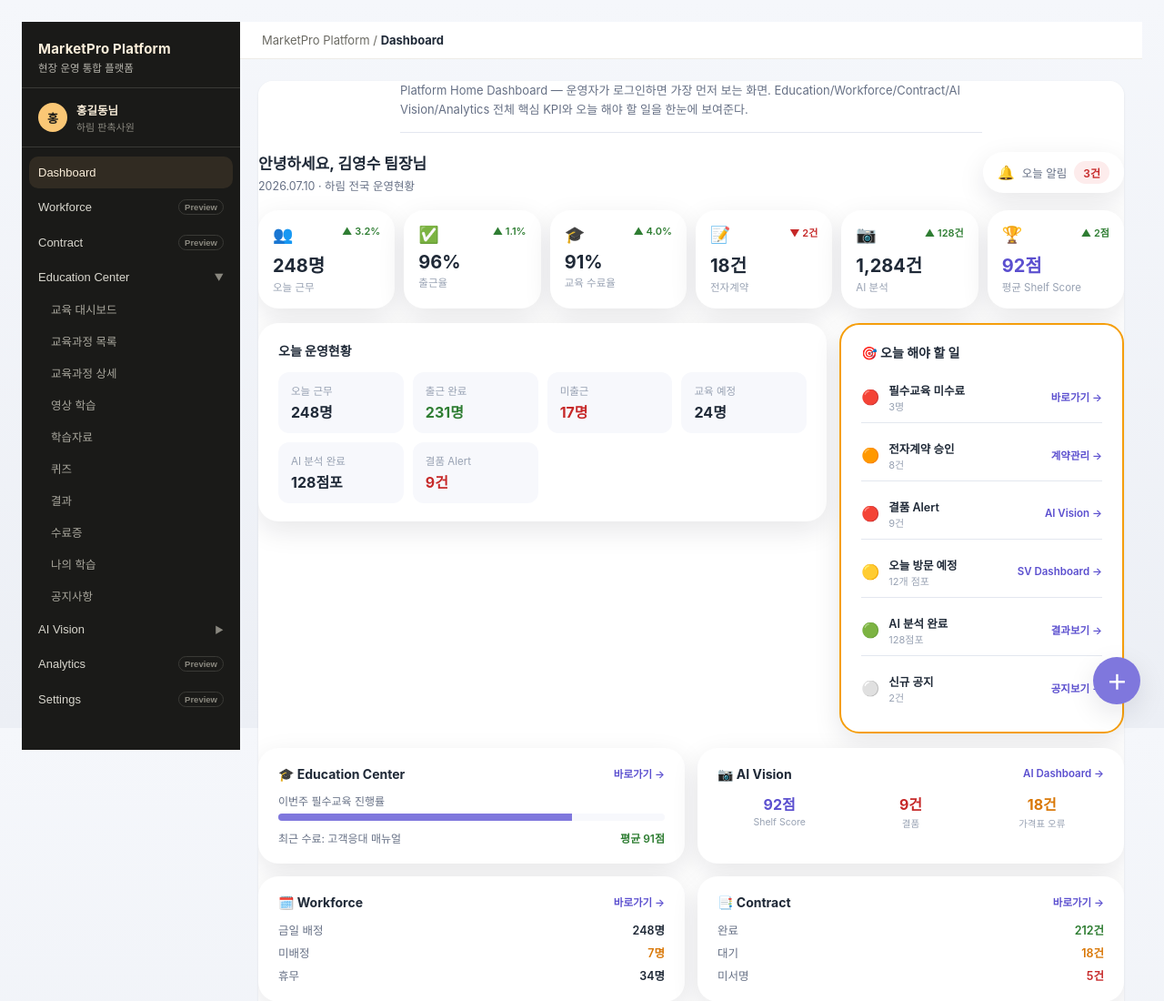
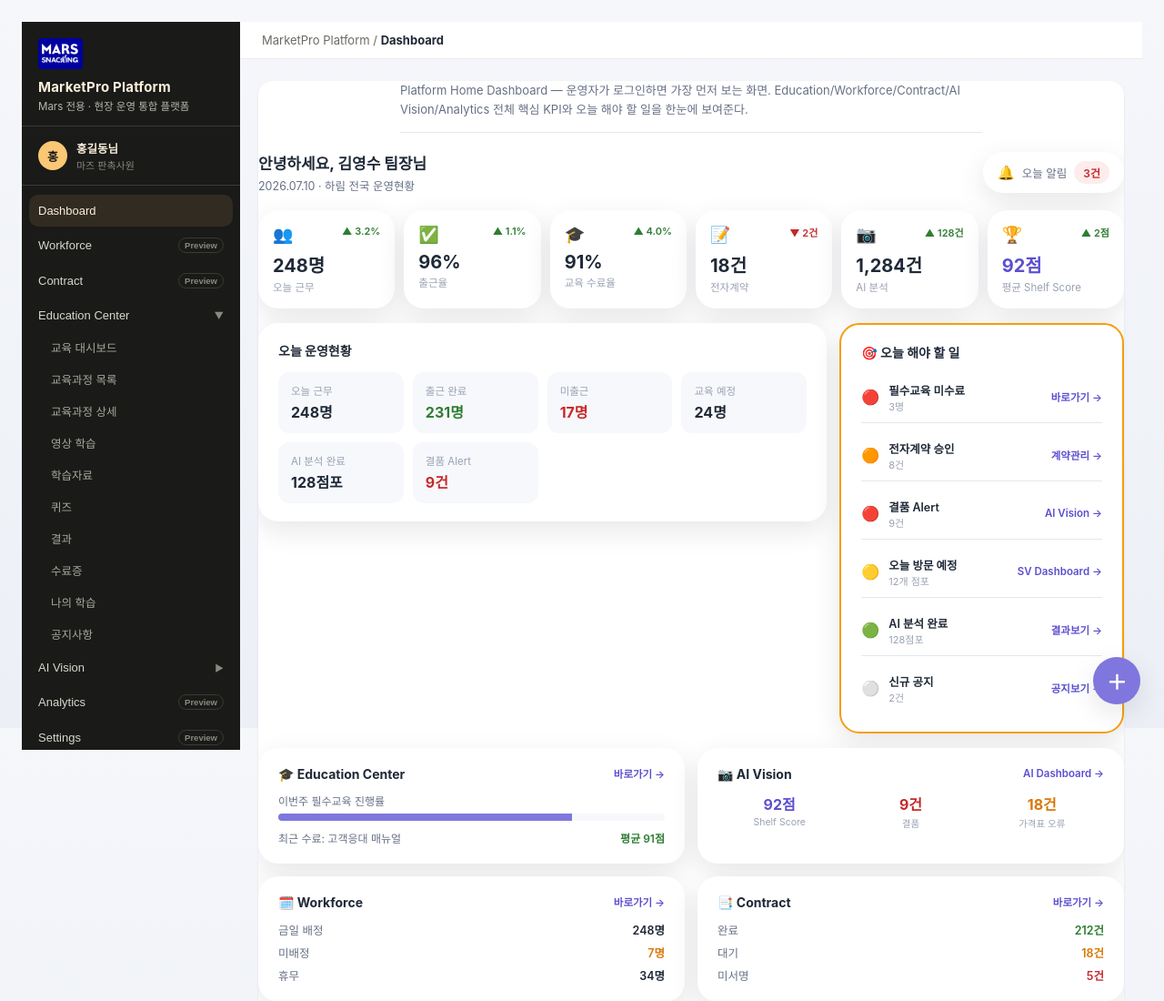
Before and after one commit to apolys/mars-kellanova-demo, a plain HTML site: page index.html in a window 1280 px wide. Shown: the top 1100 px of the page at 91% size. Drawn offline with Linux system fonts and the light colour scheme.

Commit message:
Mars Snacking 로고 사이드바에 삽입

```diff
--- a/index.html
+++ b/index.html
@@ -36,8 +36,15 @@
     overflow-y: auto;
   }
   .sidebar-brand {
-    padding: 20px 18px 14px;
+    padding: 18px 18px 14px;
     border-bottom: 1px solid #3a3a36;
+  }
+  .sidebar-brand .brand-logo {
+    display: block;
+    height: 34px;
+    width: auto;
+    border-radius: 4px;
+    margin-bottom: 10px;
   }
   .sidebar-brand .brand-name {
     font-size: 15px;
@@ -161,14 +168,15 @@
 
   <aside class="sidebar" id="sidebar">
     <div class="sidebar-brand">
+      <img src="assets/images/mars-snacking-logo.png" class="brand-logo" alt="Mars Snacking">
       <div class="brand-name">MarketPro Platform</div>
-      <div class="brand-sub">현장 운영 통합 플랫폼</div>
+      <div class="brand-sub">Mars 전용 · 현장 운영 통합 플랫폼</div>
     </div>
     <div class="sidebar-user">
       <div class="avatar">홍</div>
       <div>
         <div class="u-name">홍길동님</div>
-        <div class="u-role">하림 판촉사원</div>
+        <div class="u-role">마즈 판촉사원</div>
       </div>
     </div>
     <nav class="sidebar-nav" id="sidebarNav"></nav>
```
Also changed, not shown: assets/images/mars-snacking-logo.png (added).
